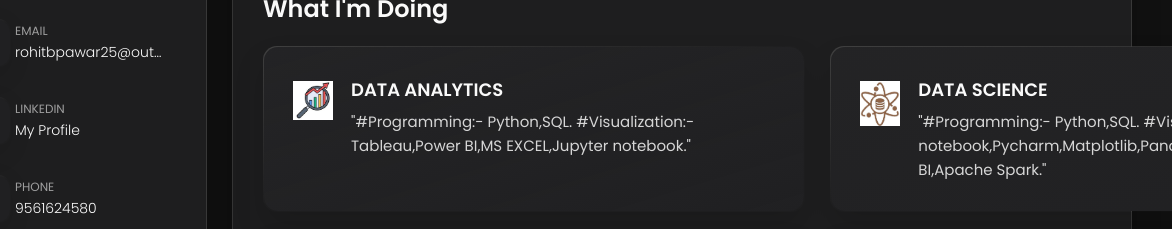
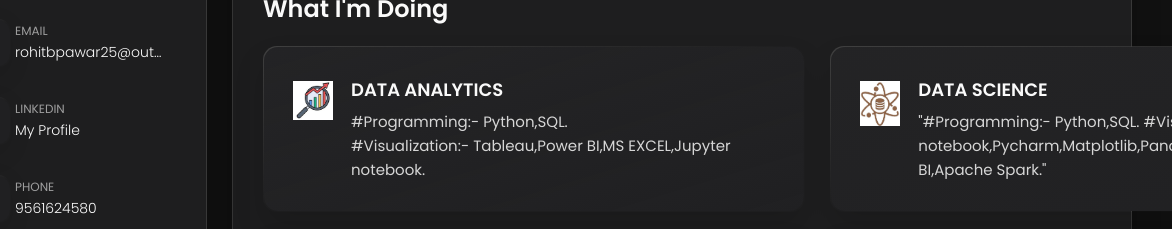
Before and after one commit to rohitbpawar25/WEB_PROFILE, a plain HTML site: page index.html in a window 1280 px wide. Shown: the part 387-616 px from the top of the page, 108-1280 px from the left. Drawn offline with nearby package versions, Linux system fonts and the light colour scheme.

Commit message:
Update index.html

```diff
--- a/index.html
+++ b/index.html
@@ -244,8 +244,8 @@
                 <h4 class="h4 service-item-title">DATA ANALYTICS</h4>
 
                 <p class="service-item-text">
-                  "#Programming:- Python,SQL.
-                  #Visualization:- Tableau,Power BI,MS EXCEL,Jupyter notebook."
+                  #Programming:- Python,SQL.<br>
+                  #Visualization:- Tableau,Power BI,MS EXCEL,Jupyter notebook.
                 </p>
               </div>
 
```
